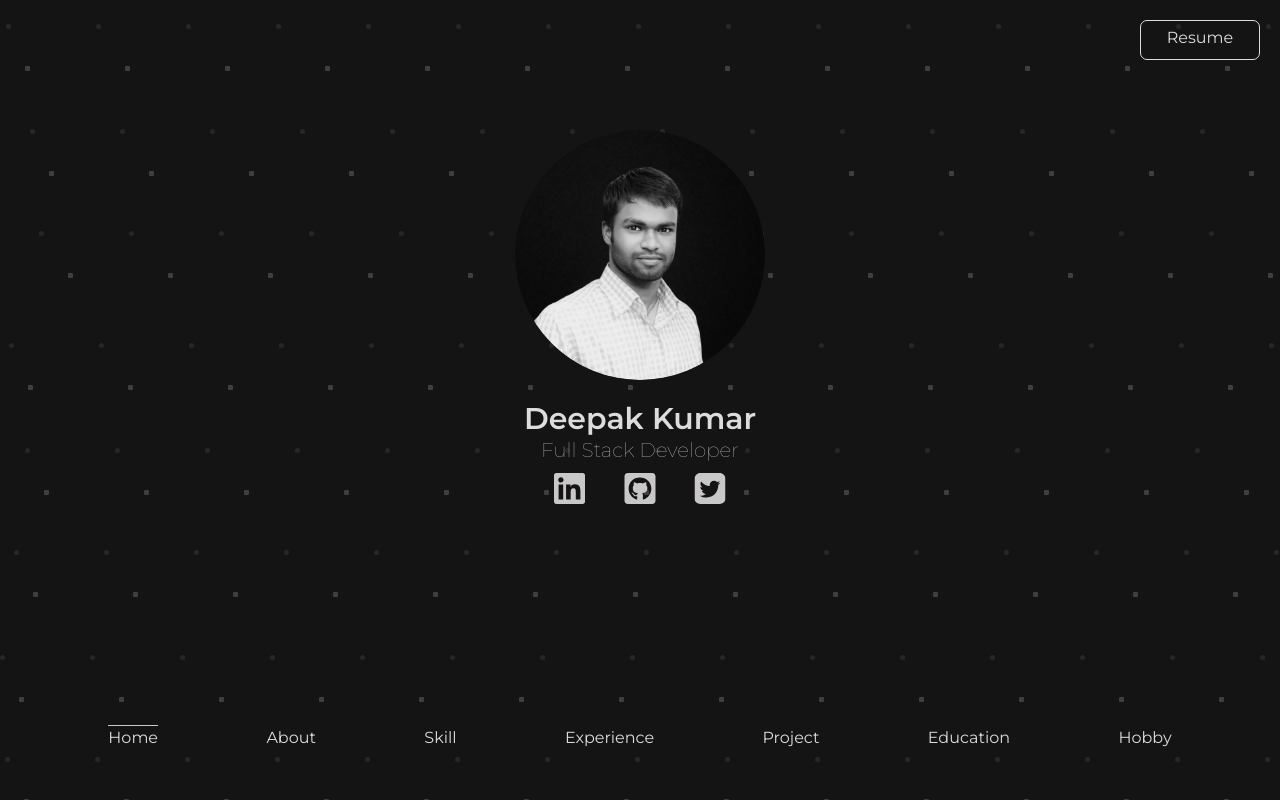
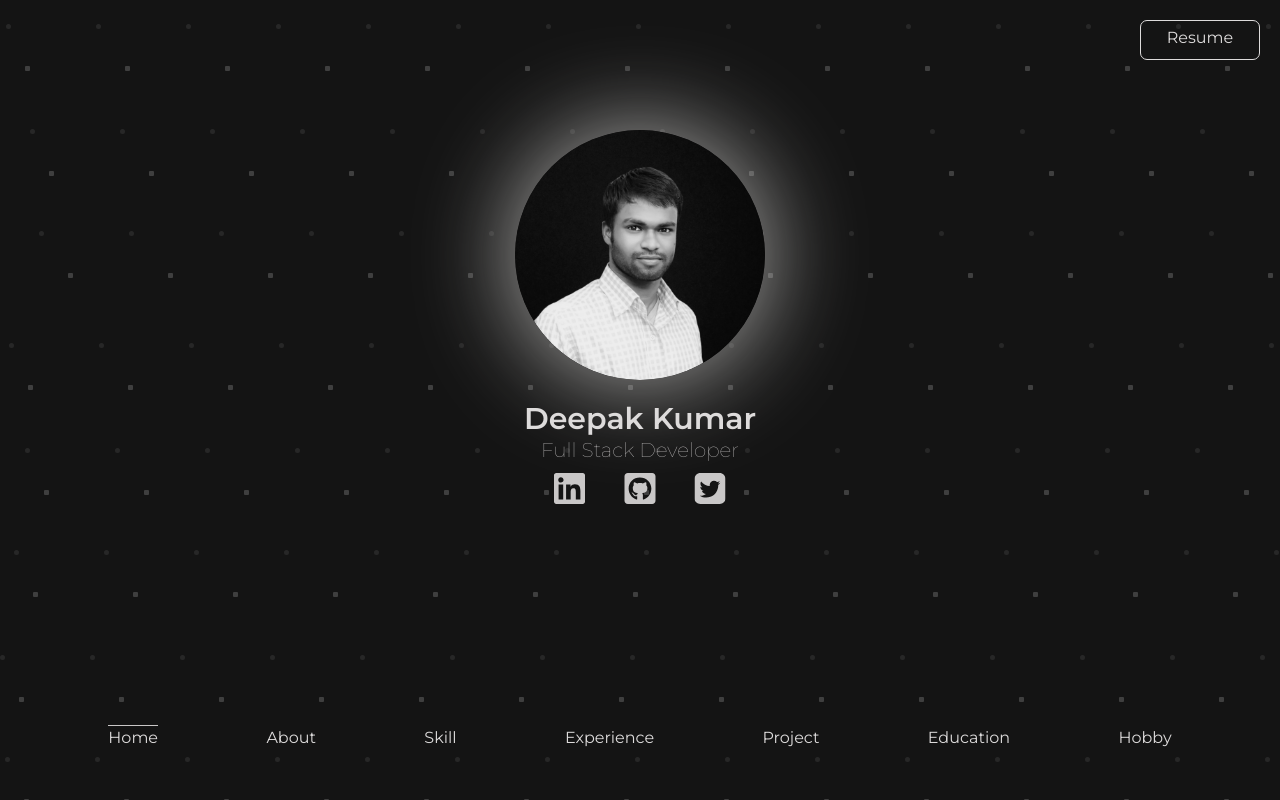
Before and after one commit to deepakmp444/deepakkumar.work, a React (Vite) app: page / in a window 1280 px wide. In both pictures the pointer is over the picture 640 px from the left and 255 px from the top of the page. Built offline with nearby package versions, Linux system fonts and the light colour scheme.

Commit message:
adding hover efffect on img and new img added in title bar

```diff
--- a/index.html
+++ b/index.html
@@ -2,7 +2,7 @@
 <html lang="en">
   <head>
     <meta charset="UTF-8" />
-    <link rel="icon" type="image/svg+xml" href="./src/assets/deepak.jpeg" />
+    <link rel="icon" type="image/svg+xml" href="./src/assets/DeepakWork.png" />
     <meta name="viewport" content="width=device-width, initial-scale=1.0" />
     <title>Deepak Kumar</title>
     <link
--- a/src/index.css
+++ b/src/index.css
@@ -189,3 +189,10 @@ li:before {
   background: #dddbdb;
   border-radius: 10px;
 }
+
+.imgD:hover {
+  cursor: pointer;
+  -webkit-box-shadow: 0px 0px 100px 0px rgba(236, 235, 233, 0.752);
+  -moz-box-shadow: 0px 0px 100px 0px rgba(236, 235, 233, 0.752);
+  box-shadow: 0px 0px 100px 0px rgba(236, 235, 233, 0.752);
+}
--- a/src/page/Home.jsx
+++ b/src/page/Home.jsx
@@ -24,7 +24,7 @@ function Home() {
       >
         <img
           src={Deepak}
-          className="rounded-circle mx-auto d-block"
+          className="rounded-circle mx-auto d-block imgD"
           height="250px"
           style={{ marginTop: "70px" }}
         />
```
